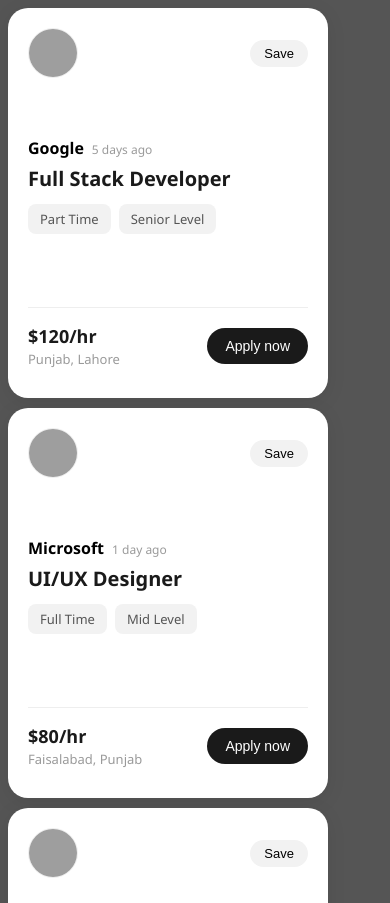
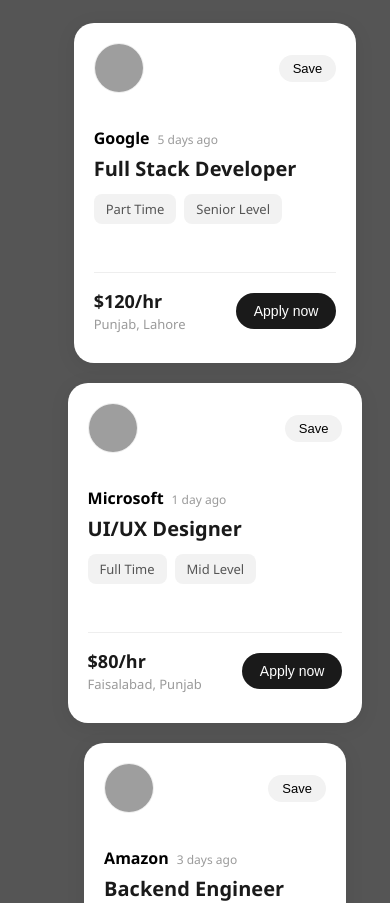
Before and after one commit to Misam-Shaban/Findify, a React (Vite) app: page / in a window 390 px wide. Shown: the top 903 px of the page. Built offline with nearby package versions, Linux system fonts and the light colour scheme; grey boxes are pictures that could not be loaded.

Commit message:
Prettier

```diff
--- a/src/index.css
+++ b/src/index.css
@@ -1,18 +1,17 @@
-body{
-    background-color: #555;
+body {
+  background-color: #555;
 }
 .main-div {
-   height: 350px;
+  height: 300px;
   width: 280px;
   background: #ffffff;
   border-radius: 20px;
   padding: 20px;
   box-shadow: 0 4px 20px rgba(0, 0, 0, 0.08);
-  font-family: 'Segoe UI', Arial, sans-serif;
+  font-family: "Segoe UI", Arial, sans-serif;
   display: flex;
   flex-direction: column;
 }
-
 
 .logo-div {
   display: flex;
@@ -36,7 +35,6 @@
   font-size: 13px;
   cursor: pointer;
 }
-
 
 .content-main-div {
   flex: 1;
@@ -123,8 +121,32 @@
   background: #333;
 }
 
-.showCard{
-    display: flex;
-    gap: 10px;
-    flex-wrap: wrap;
+.showCard {
+  display: flex;
+  gap: 20px;
+  flex-wrap: wrap;
+  justify-content: center;
 }
+
+@media (max-width: 900px) {
+  .showCard {
+    gap: 20px;
+  }
+  .main-div {
+    max-width: 260px;
+  }
+}
+
+@media (max-width: 600px) {
+  body {
+    padding: 15px;
+  }
+  .showCard {
+    flex-direction: column;
+    align-items: center;
+  }
+  .main-div {
+    max-width: 100%;
+    width: 100%;
+  }
+}
```
Also changed, not shown: src/App.jsx (+14 -9 lines), src/Jobcard.jsx (+4 -7 lines).
